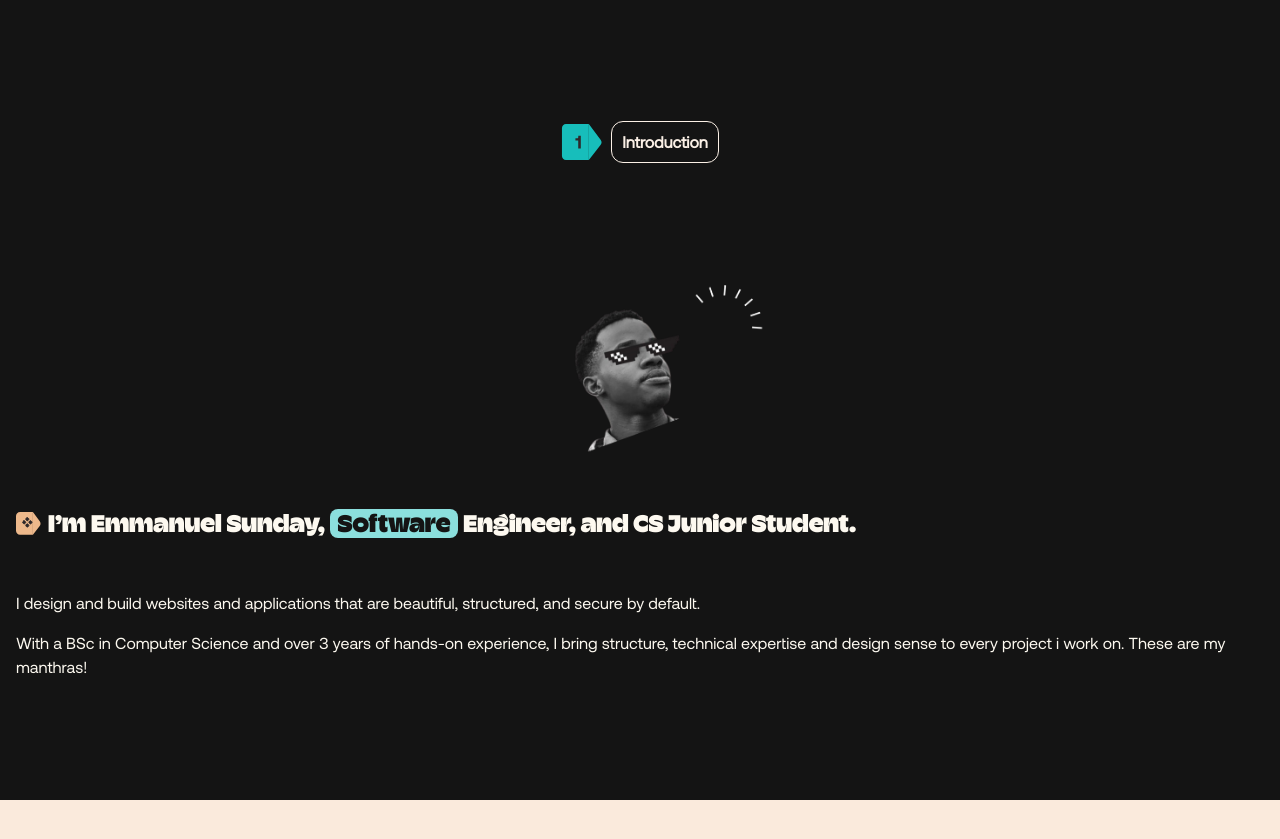
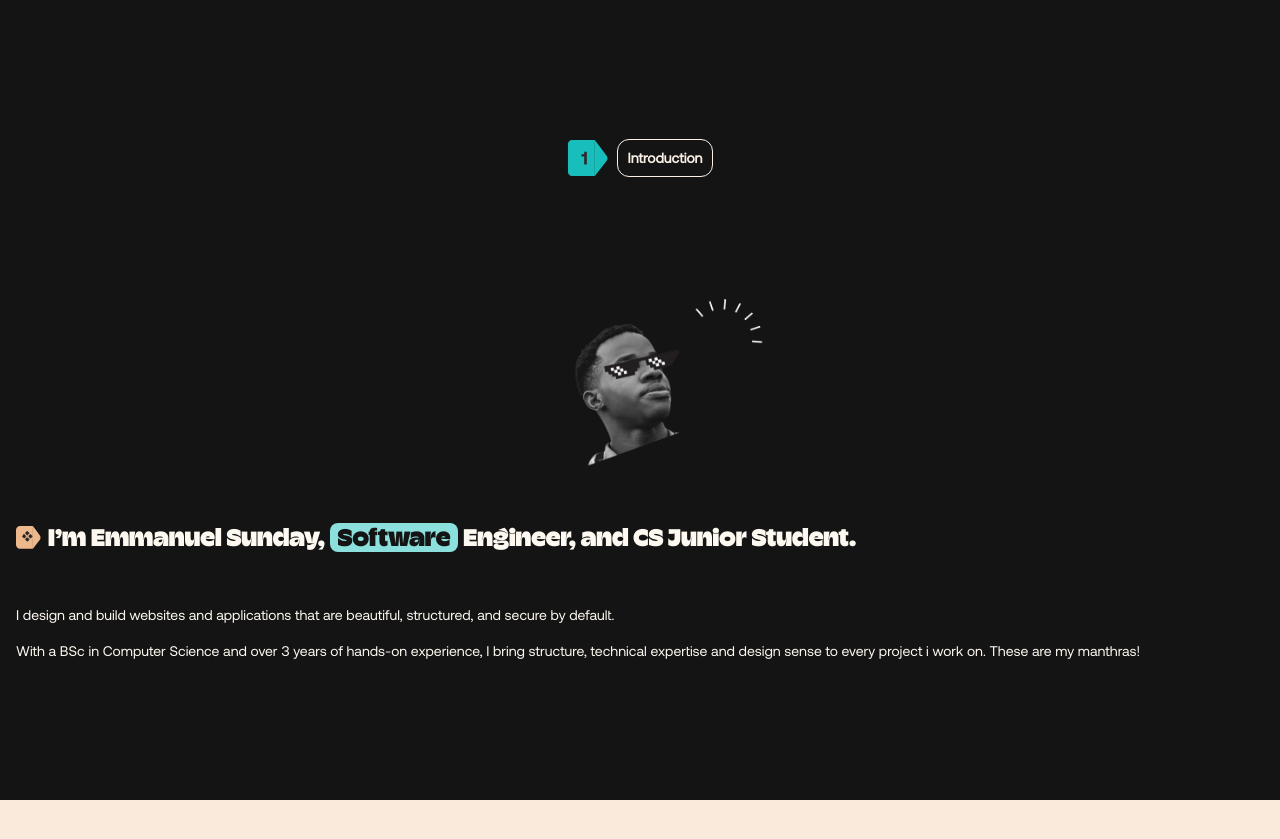
Before and after one commit to ebubesunday16/The-Software-Engineer-You-Wished-You-Hired, a Next.js app: page / in a window 1280 px wide. Shown: the part 4800-5639 px from the top of the page. Built offline with nearby package versions, Linux system fonts and the light colour scheme.

Commit message:
Update Introduction.tsx

```diff
--- a/component/LandingPage/Introduction.tsx
+++ b/component/LandingPage/Introduction.tsx
@@ -30,13 +30,12 @@ const Introduction = () => {
       className='bg-[#faeadc] h-[300vh]'
     >
       <motion.div
-      initial={{ scale: 0.9, opacity: 0 }}
-      animate={isInView ? { scale: 1, opacity: 1, height: "100vh" } : { scale: 0.9, opacity: 0.3 }}
-      transition={{ duration: 0.8, ease: "easeOut" }}
+
       className='h-screen sticky top-0 bg-brand-black rounded-t-[16px] flex flex-col items-start justify-center gap-y-12 px-4'
       style={{
         borderTopLeftRadius: useTransform(scrollYProgress, [0, 0.067, 0.134, 0.2, 0.4], [72, 16, 16, 10.66,  0]),
         borderTopRightRadius: useTransform(scrollYProgress, [0, 0.067, 0.134, 0.2, 0.4 ], [72, 16, 16, 10.66, 0]),
+        y: useTransform(scrollYProgress, [0, 0.134, 0.4], [0, -100, 0 ]),
 
 
 
@@ -45,7 +44,7 @@ const Introduction = () => {
       >
           <div className='self-center flex gap-2 items-center'>
             <LabelOne />
-            <p className='rounded-[12px] border border-[#FBF0E6]text-branded-black font-semibold text-base text-[#FBF0E6] py-2 px-2.5'>Introduction</p>
+            <p className='rounded-[12px] border border-[#FBF0E6]text-branded-black font-semibold text-sm text-[#FBF0E6] py-2 px-2.5'>Introduction</p>
 
           </div>
             <Image
@@ -62,7 +61,7 @@ const Introduction = () => {
               <span className='text-2xl font-champBlack text-brand-white'>I’m Emmanuel Sunday, <span className='bg-[#8BDFDD] text-brand-black px-2 rounded-[8px] '>Software</span> Engineer,  and CS Junior Student.</span>
             </div>
 
-            <div className='space-y-4 text-brand-white'>
+            <div className='space-y-4 text-brand-white text-sm'>
               <p>I design and build websites and applications that are beautiful, structured, and secure by default.</p>
               <p>With a BSc in Computer Science and over 3 years                   of hands-on experience, I bring structure, technical expertise and design sense to every project i work on. These are my manthras!</p>
             </div>
```
